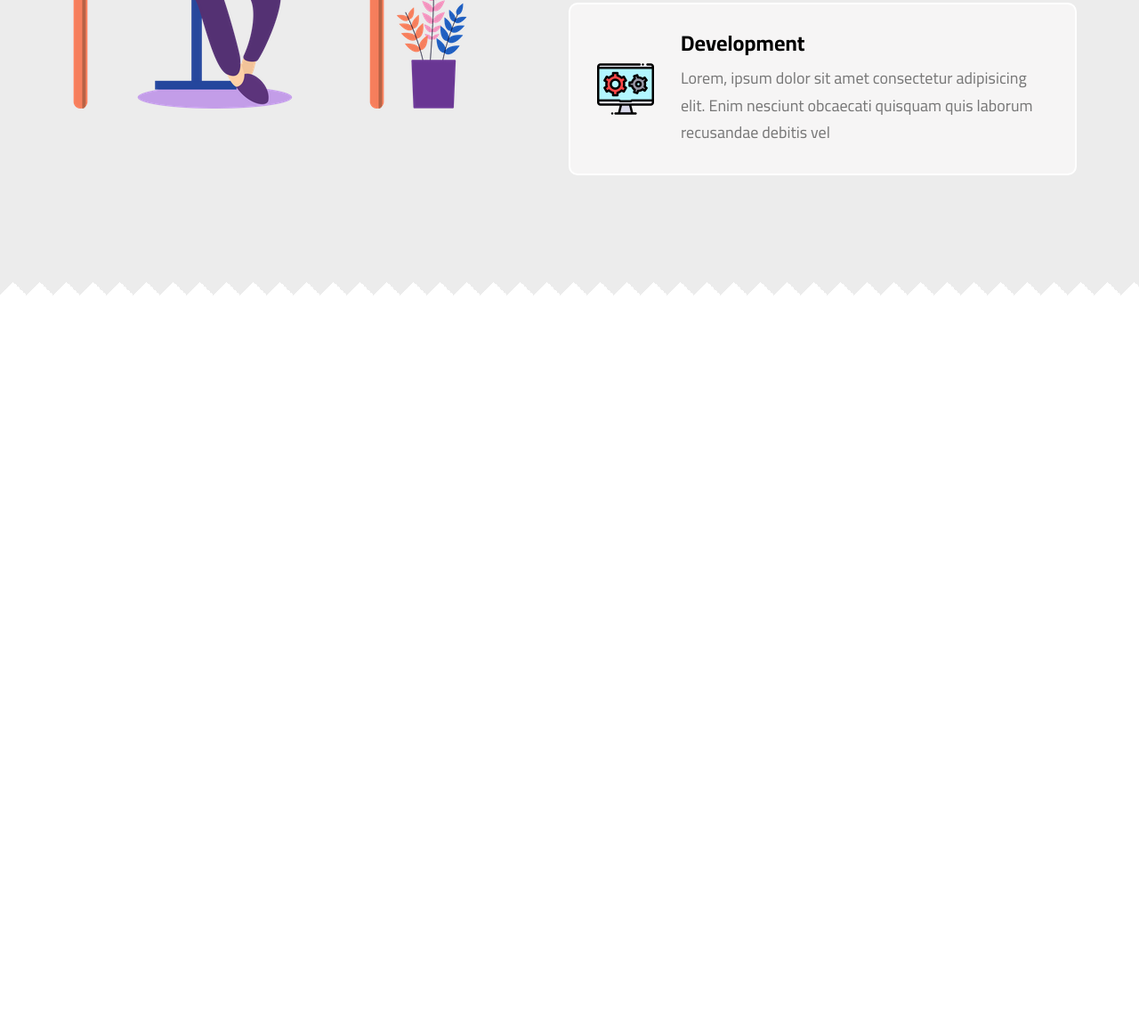
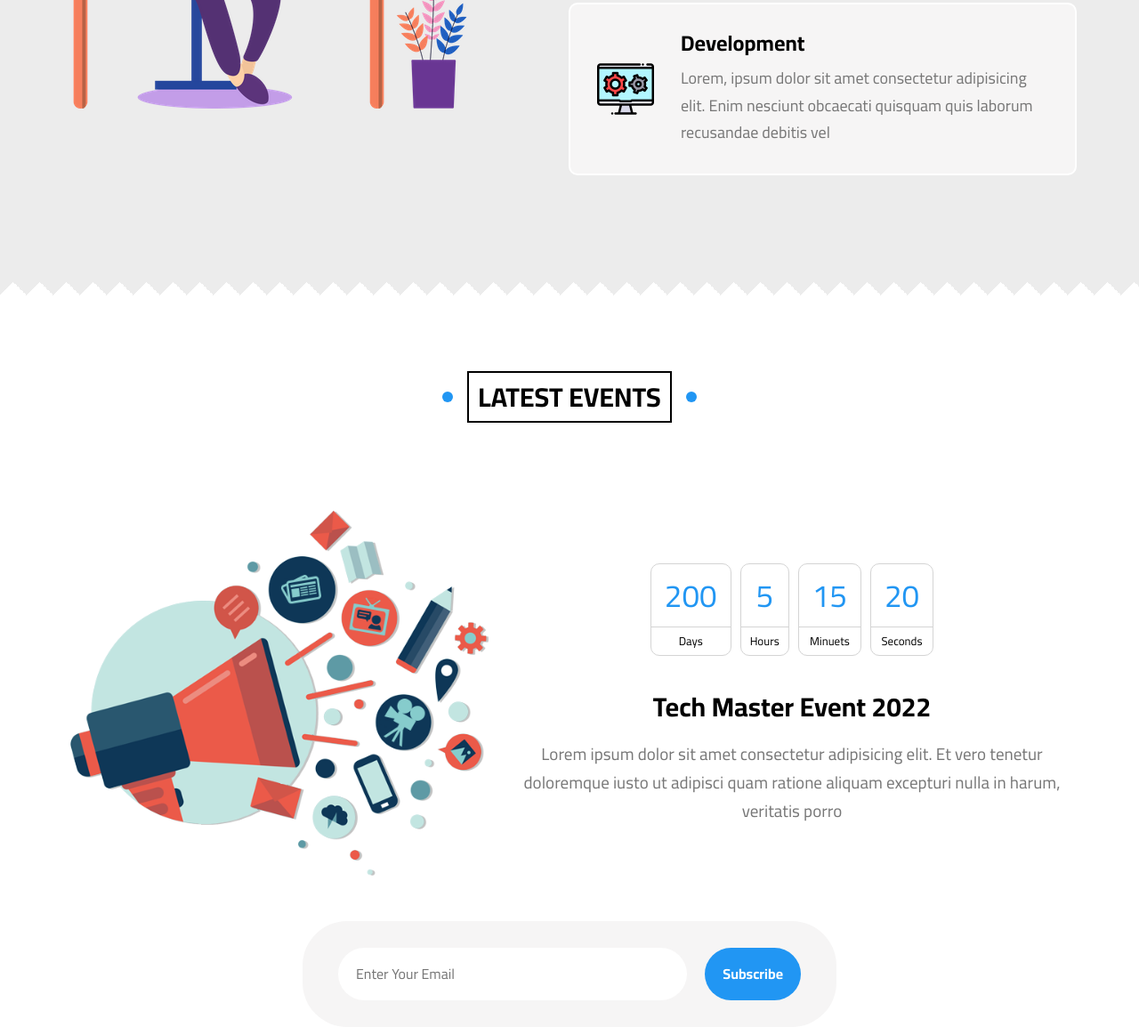
Before and after one commit to Mrq9rawi/Elzero-Web-School-Template-3, a plain HTML site: page index.html in a window 1280 px wide. Shown: the part 8783-9946 px from the top of the page at 89% size. Before the commit the page ends 9130 px from the top, so only its background shows below. Drawn offline with Linux system fonts and the light colour scheme.

Commit message:
events section is done

```diff
--- a/css/master.css
+++ b/css/master.css
@@ -1149,3 +1149,127 @@
 }
 
 /* How It Works End */
+/* Events Start */
+
+main .events {
+	padding-top: var(--main-padding);
+	padding-bottom: var(--main-padding);
+}
+
+main .events .container .content {
+	display: flex;
+	align-items: center;
+	text-align: center;
+}
+
+main .events .container .content img {
+	max-width: 500px;
+}
+
+@media (max-width: 991px) {
+	main .events .container .content img {
+		display: none;
+	}
+}
+
+main .events .container .content .text-content .counter {
+	display: flex;
+	gap: 10px;
+	justify-content: center;
+	flex: 1;
+}
+
+main .events .container .content .text-content .counter .unit {
+	border: 1px solid #d4d4d4;
+	width: 75px;
+	text-align: center;
+	border-radius: 10px;
+	width: fit-content;
+}
+
+main .events .container .content .text-content .counter .unit > span {
+	padding: 15px;
+	font-size: 35px;
+	color: var(--main-color);
+	display: inline-block;
+	text-align: center;
+}
+
+main .events .container .content .text-content .counter .unit > p {
+	padding: 8px 10px;
+	font-size: 13px;
+	border-top: 1px solid #d4d4d4;
+}
+
+main .events .container .content .text-content h2 {
+	text-align: center;
+	margin: 40px 0 0;
+	font-size: 30px;
+}
+
+main .events .container .content .text-content > p {
+	line-height: 1.7;
+	font-size: 19px;
+	color: #777;
+	margin-top: 19px;
+}
+
+main .events .container .subscribe {
+	margin-top: 30px;
+	display: flex;
+	justify-content: center;
+}
+
+main .events .container .subscribe form {
+	width: 600px;
+	padding: 30px 40px;
+	background-color: #f6f5f5;
+	border-radius: 50px;
+	display: flex;
+	gap: 20px;
+}
+
+@media (max-width: 767px) {
+main .events .container .subscribe form {
+	flex-direction: column;
+	border-radius: 0;
+}
+}
+
+main .events .container .subscribe form input[type="email"] {
+	padding: 20px;
+	border-radius: 50px;
+	border: none;
+	outline: none;
+	flex: 1;
+	caret-color: var(--main-color);
+}
+
+@media (max-width: 767px) {
+	main .events .container .subscribe form input[type="email"]{
+		border-radius: 0;
+	}
+	}
+
+main .events .container .subscribe form input[type="submit"] {
+	border-radius: 50px;
+	border: none;
+	background-color: var(--main-color);
+	color: white;
+	font-weight: bold;
+	padding: 20px;
+	cursor: pointer;
+	transition: var(--main-transition);
+}
+
+@media (max-width: 767px) {
+	main .events .container .subscribe form input[type="submit"]{
+		border-radius: 0;
+	}
+	}
+
+main .events .container .subscribe form input[type="submit"]:hover {
+	background-color: var(--main-alt-color);
+}
+
+/* Events End */
--- a/index.html
+++ b/index.html
@@ -676,6 +676,52 @@
 			</section>
 			<!-- How It Works End -->
 			<div class="spikes"></div>
+			<!-- Events Start -->
+			<section class="events" id="events">
+				<h1 class="special-heading">Latest Events</h1>
+				<div class="container">
+					<div class="content">
+						<img src="images/events.png" alt="" />
+						<div class="text-content">
+							<div class="counter">
+								<div class="unit">
+									<span class="days">200</span>
+									<p>Days</p>
+								</div>
+								<div class="unit">
+									<span class="hours">5</span>
+									<p>Hours</p>
+								</div>
+								<div class="unit">
+									<span class="minuets">15</span>
+									<p>Minuets</p>
+								</div>
+								<div class="unit">
+									<span class="seconds">20</span>
+									<p>Seconds</p>
+								</div>
+							</div>
+							<h2>Tech Master Event 2022</h2>
+							<p>
+								Lorem ipsum dolor sit amet consectetur adipisicing elit. Et vero
+								tenetur doloremque iusto ut adipisci quam ratione aliquam
+								excepturi nulla in harum, veritatis porro
+							</p>
+						</div>
+					</div>
+					<div class="subscribe">
+						<form action="">
+							<input
+								type="email"
+								name="user-email"
+								placeholder="Enter Your Email"
+							/>
+							<input type="submit" value="Subscribe" />
+						</form>
+					</div>
+				</div>
+			</section>
+			<!-- Events End -->
 		</main>
 	</body>
 </html>
```
